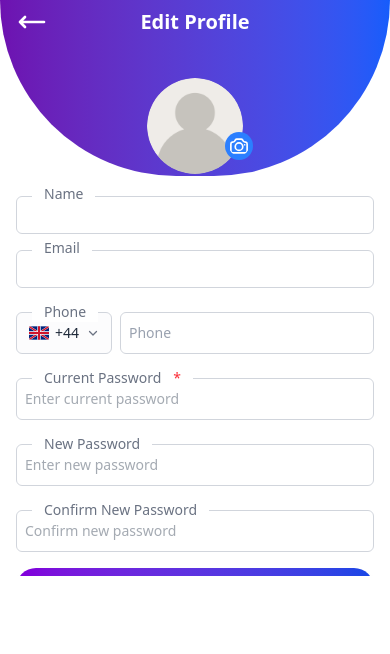
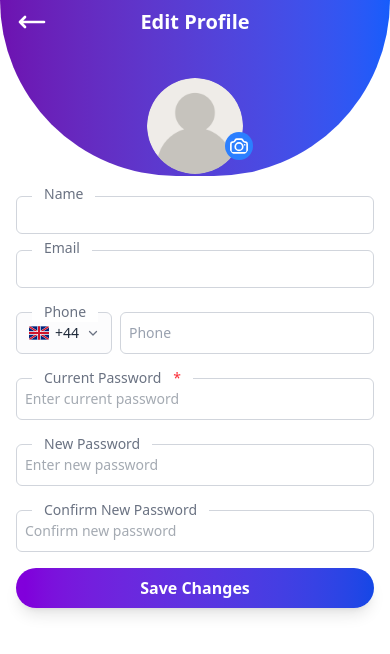
Before and after one commit to Habiba712/ECBI-frontend, a Next.js app: page /pages/profile/edit in a window 390 px wide. Shown: the top 654 px of the page. Built offline with nearby package versions, Linux system fonts and the light colour scheme.

Commit message:
fixed layout edit profile mobile screen

```diff
--- a/app/pages/profile/edit/page.js
+++ b/app/pages/profile/edit/page.js
@@ -147,7 +147,7 @@ export default function EditProfilePage() {
 
             </div>
 
-            <div className={`h-100 overflow-scroll`}>
+            <div className={`min-h-screen overflow-scroll`}>
                 <form
                 onSubmit={handleSubmit}
                 className="flex justify-between gap-4 px-4 flex-wrap py-5 w-full" >
```
